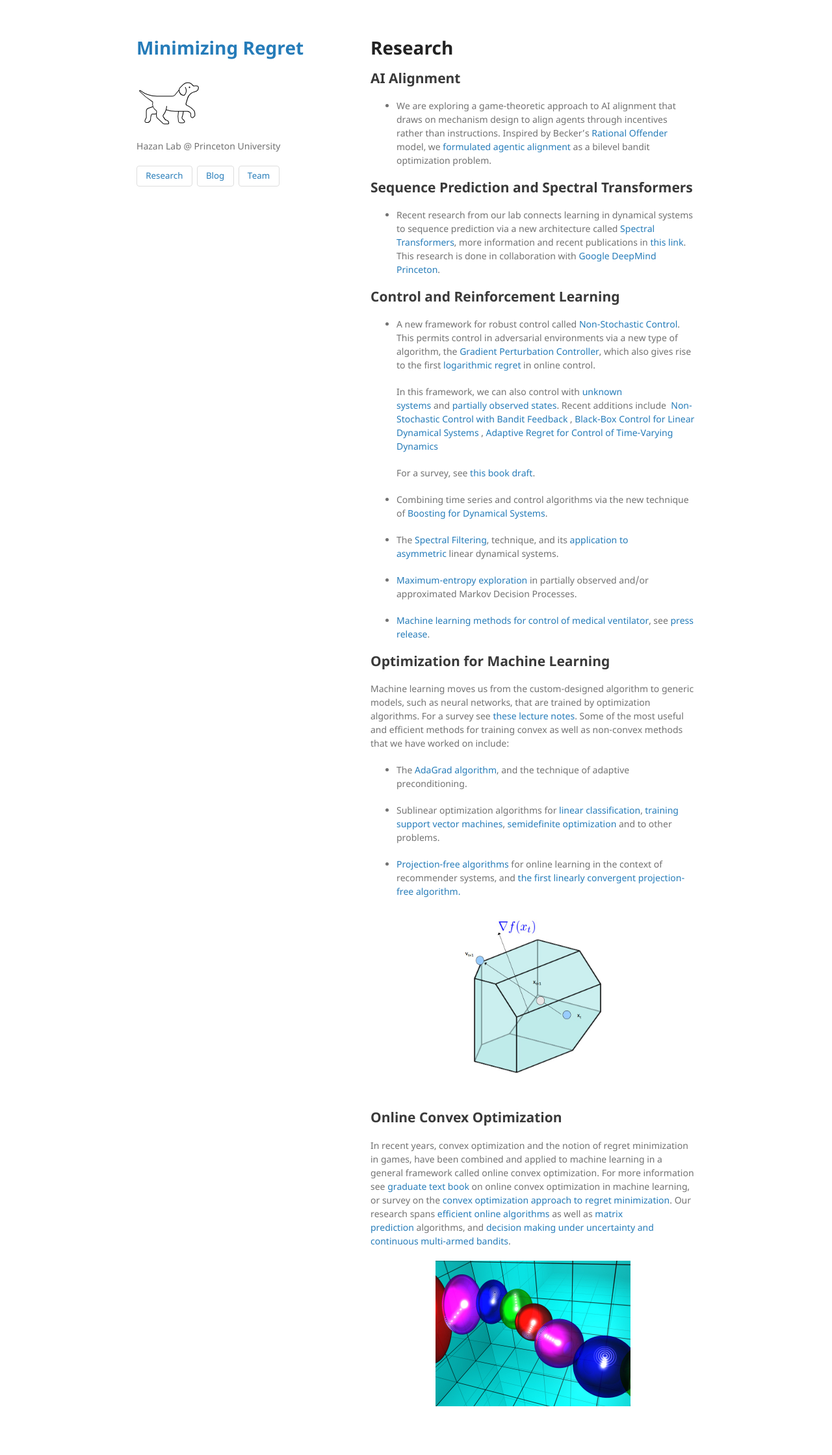
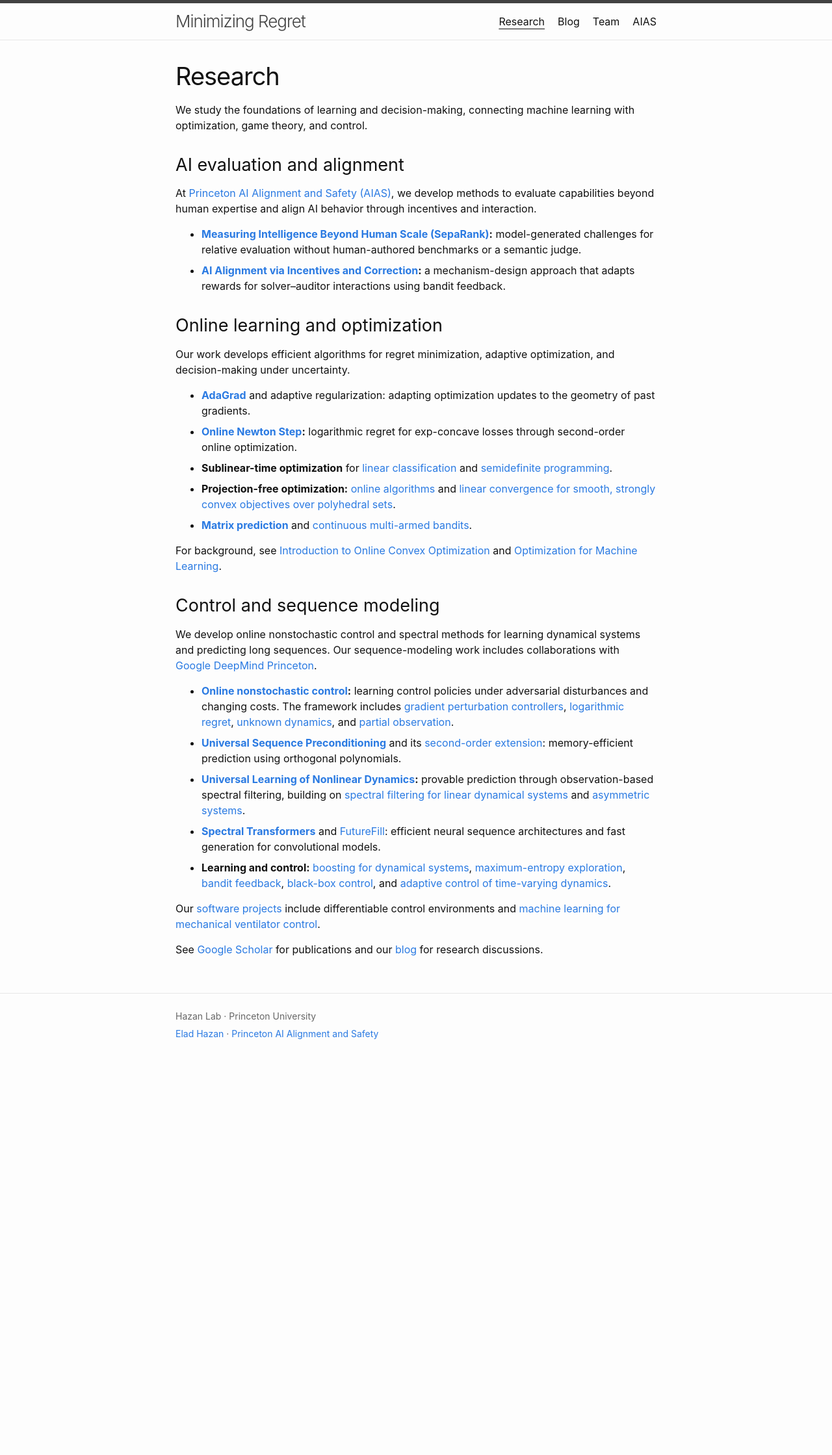
Before and after one commit to MinRegret/minregret.github.io, a Jekyll site: the page built from research/index.md, in a window 1280 px wide. Shown: the whole page at 65% size. Built offline with Jekyll 4.4.1, drawn with Linux system fonts in a browser that asks for light colours; after the commit the page ends 1631 px from its top, so only the background shows below that.

Commit message:
Refresh MinRegret design, research overview, and group photos

```diff
--- a/_config.yml
+++ b/_config.yml
@@ -1,6 +1,7 @@
 title: Minimizing Regret
-logo: /assets/img/deluca.svg
-description: Hazan Lab @ Princeton University
+description: Hazan Lab at Princeton University. Research in machine learning, optimization, control, and AI evaluation and alignment.
+url: "https://www.minregret.com"
+baseurl: ""
 show_downloads: false
 theme: jekyll-theme-minimal
 authors: ["elad"]
--- a/_layouts/default.html
+++ b/_layouts/default.html
@@ -2,39 +2,33 @@
 <html lang="{{ site.lang | default: "en-US" }}">
   <head>
     <meta charset="UTF-8">
-    <meta http-equiv="X-UA-Compatible" content="IE=edge">
     <meta name="viewport" content="width=device-width, initial-scale=1">
-
     {% seo %}
     <link rel="stylesheet" href="{{ "/assets/css/style.css?v=" | append: site.github.build_revision | relative_url }}">
-    <link rel="shortcut icon" href="/assets/img/favicon.ico" type="image/x-icon">
+    <link rel="shortcut icon" href="{{ "/assets/img/favicon.ico" | relative_url }}" type="image/x-icon">
     {% include mathjax.html %}
   </head>
   <body>
-    <div class="wrapper">
-      <header>
-        <h1><a href="{{ "/" | absolute_url }}">{{ site.title | default: site.github.repository_name }}</a></h1>
-
-        {% if site.logo %}
-          <img src="{{site.logo | relative_url}}" alt="Logo" />
-        {% endif %}
-
-        <p>{{ site.description | default: site.github.project_tagline }}</p>
-        <div class="navigation">
-          <span><a href="/research">Research</a></span>
-          <span><a href="/blog">Blog</a></span>
-          <span><a href="/people">Team</a></span>
-        </div>
-      </header>
-      <section>
-
+    <a class="skip-link" href="#main-content">Skip to content</a>
+    <header class="site-header">
+      <div class="wrapper header-inner">
+        <a class="site-title" href="{{ "/" | relative_url }}">{{ site.title }}</a>
+        <nav class="site-nav" aria-label="Primary navigation">
+          <a href="{{ "/research/" | relative_url }}"{% if page.url contains '/research' %} aria-current="page"{% endif %}>Research</a>
+          <a href="{{ "/blog/" | relative_url }}"{% if page.url contains '/blog' or page.layout == 'post' %} aria-current="page"{% endif %}>Blog</a>
+          <a href="{{ "/people/" | relative_url }}"{% if page.url contains '/people' %} aria-current="page"{% endif %}>Team</a>
+          <a href="https://alignment.dais.princeton.edu/">AIAS</a>
+        </nav>
+      </div>
+    </header>
+    <main id="main-content" class="wrapper page-content">
       {{ content }}
-
-      </section>
-      <footer>
-      </footer>
-    </div>
-    <script src="{{ "/assets/js/scale.fix.js" | relative_url }}"></script>
-
+    </main>
+    <footer class="site-footer">
+      <div class="wrapper">
+        <p>Hazan Lab · Princeton University</p>
+        <p><a href="https://www.ehazan.com/">Elad Hazan</a> · <a href="https://alignment.dais.princeton.edu/">Princeton AI Alignment and Safety</a></p>
+      </div>
+    </footer>
   </body>
 </html>
--- a/assets/css/style.scss
+++ b/assets/css/style.scss
@@ -1,29 +1,50 @@
 ---
 ---
 
-@import "jekyll-theme-minimal";
+@import "rouge-github";
 
-.navigation {
-  display: flex;
-  flex-wrap: wrap;
-  gap: 0.5em;
-}
-
-.navigation span a {
-  display: inline-block;
-  padding: 0.4em 1em;
-  border: 1px solid #ddd;
-  border-radius: 4px;
-  text-decoration: none;
-  color: #267CB9;
-  font-size: 0.95em;
-  transition: background-color 0.15s, border-color 0.15s;
-}
-
-.navigation span a:hover {
-  background-color: #267CB9;
-  color: #fff;
-  border-color: #267CB9;
+* { box-sizing: border-box; }
+body { margin: 0; background: #fdfdfd; color: #111; font: 400 16px/1.5 -apple-system, BlinkMacSystemFont, "Segoe UI", "Helvetica Neue", Arial, sans-serif; overflow-wrap: break-word; }
+.wrapper { max-width: 800px; margin: 0 auto; padding: 0 30px; }
+a { color: #2a7ae2; text-decoration: none; }
+a:hover { color: #111; text-decoration: underline; }
+a:focus-visible { outline: 2px solid #2a7ae2; outline-offset: 4px; }
+h1, h2, h3, h4 { font-weight: 400; line-height: 1.25; margin: 0 0 15px; }
+h1 { font-size: 38px; letter-spacing: -1px; }
+h2 { font-size: 27px; margin-top: 32px; }
+h3 { font-size: 21px; margin-top: 24px; }
+p, ul, ol, table, pre, blockquote { margin: 0 0 15px; }
+li + li { margin-top: 8px; }
+img { max-width: 100%; height: auto; vertical-align: middle; }
+.site-header { border-top: 5px solid #424242; border-bottom: 1px solid #e8e8e8; }
+.header-inner { display: flex; justify-content: space-between; align-items: center; flex-wrap: wrap; gap: 0 24px; min-height: 56px; }
+.site-title { font-size: 26px; font-weight: 300; letter-spacing: -1px; color: #424242; line-height: 56px; }
+.site-title:hover { text-decoration: none; }
+.site-nav { display: flex; flex-wrap: wrap; gap: 20px; }
+.site-nav a { color: #111; padding: 8px 0; }
+.site-nav a[aria-current] { text-decoration: underline; text-underline-offset: 5px; }
+.page-content { padding-top: 32px; padding-bottom: 40px; min-height: 60vh; }
+.site-footer { border-top: 1px solid #e8e8e8; padding: 24px 0; color: #666; font-size: 14px; }
+.site-footer p { margin-bottom: 6px; }
+.skip-link { position: absolute; left: -10000px; }
+.skip-link:focus { left: 12px; top: 12px; padding: 10px; background: #fff; z-index: 10; }
+.group-photo { margin: 24px 0 32px; }
+.group-photo img { display: block; width: 100%; }
+.group-photo figcaption { margin-top: 8px; font-size: 14px; color: #666; }
+blockquote { border-left: 4px solid #e8e8e8; padding-left: 15px; color: #666; }
+pre, code { font-family: monospace; font-size: 14px; background: #eef; border: 1px solid #e8e8e8; border-radius: 3px; }
+code { padding: 1px 5px; }
+pre { padding: 10px; overflow-x: auto; }
+pre code { border: 0; padding: 0; }
+table { border-collapse: collapse; width: 100%; }
+th, td { text-align: left; padding: 6px 10px; border-bottom: 1px solid #e8e8e8; }
+hr { border: 0; border-top: 1px solid #e8e8e8; margin: 24px 0; }
+@media (max-width: 600px) {
+  .wrapper { padding-left: 20px; padding-right: 20px; }
+  .header-inner { padding-bottom: 10px; }
+  .site-nav { width: 100%; gap: 24px; }
+  h1 { font-size: 32px; }
+  h2 { font-size: 25px; }
 }
 
 pre {
--- a/research/index.md
+++ b/research/index.md
@@ -5,47 +5,37 @@ title: Research
 
 # Research
 
-## AI Alignment
+We study the foundations of learning and decision-making, connecting machine learning with optimization, game theory, and control.
 
-- We are exploring a game-theoretic approach to AI alignment that draws on mechanism design to align agents through incentives rather than instructions. Inspired by Becker's [Rational Offender](https://www.journals.uchicago.edu/doi/10.1086/259394) model, we [formulated agentic alignment](https://arxiv.org/abs/2605.01643) as a bilevel bandit optimization problem.
+## AI evaluation and alignment
 
-## Sequence Prediction and Spectral Transformers
+At [Princeton AI Alignment and Safety (AIAS)](https://alignment.dais.princeton.edu/), we develop methods to evaluate capabilities beyond human expertise and align AI behavior through incentives and interaction.
 
-- Recent research from our lab connects learning in dynamical systems to sequence prediction via a new architecture called [Spectral Transformers](https://sites.google.com/view/gbrainprinceton/projects/spectral-transformers), more information and recent publications in [this link](https://sites.google.com/view/gbrainprinceton/projects/spectral-transformers). This research is done in collaboration with [Google DeepMind Princeton](https://sites.google.com/view/gbrainprinceton/home).
+- **[Measuring Intelligence Beyond Human Scale (SepaRank)](https://arxiv.org/abs/2607.07040):** model-generated challenges for relative evaluation without human-authored benchmarks or a semantic judge.
+- **[AI Alignment via Incentives and Correction](https://arxiv.org/abs/2605.01643):** a mechanism-design approach that adapts rewards for solver–auditor interactions using bandit feedback.
 
-## Control and Reinforcement Learning
+## Online learning and optimization
 
-- A new framework for robust control called [Non-Stochastic Control](https://arxiv.org/abs/2211.09619). This permits control in adversarial environments via a new type of algorithm, the [Gradient Perturbation Controller](https://arxiv.org/abs/1902.08721), which also gives rise to the first [logarithmic regret](https://arxiv.org/abs/1909.05062) in online control.
+Our work develops efficient algorithms for regret minimization, adaptive optimization, and decision-making under uncertainty.
 
-  In this framework, we can also control with [unknown systems](https://arxiv.org/abs/1911.12178) and [partially observed states](https://arxiv.org/abs/2001.09254).
-  Recent additions include  [Non-Stochastic Control with Bandit Feedback](https://arxiv.org/pdf/2008.05523) , [Black-Box Control for Linear Dynamical Systems](https://arxiv.org/pdf/2007.06650) , [Adaptive Regret for Control of Time-Varying Dynamics](https://arxiv.org/pdf/2007.04393)
+- **[AdaGrad](https://jmlr.org/papers/v12/duchi11a.html)** and adaptive regularization: adapting optimization updates to the geometry of past gradients.
+- **[Online Newton Step](https://link.springer.com/article/10.1007/s10994-007-5016-8):** logarithmic regret for exp-concave losses through second-order online optimization.
+- **Sublinear-time optimization** for [linear classification](https://arxiv.org/abs/1010.4408) and [semidefinite programming](https://arxiv.org/abs/1208.5211).
+- **Projection-free optimization:** [online algorithms](https://arxiv.org/abs/1206.4657) and [linear convergence for smooth, strongly convex objectives over polyhedral sets](https://arxiv.org/abs/1301.4666).
+- **[Matrix prediction](https://arxiv.org/abs/1204.0136)** and [continuous multi-armed bandits](https://ieeexplore.ieee.org/document/6191328).
 
-  For a survey, see [this book draft](https://arxiv.org/abs/2211.09619).
+For background, see [Introduction to Online Convex Optimization](https://sites.google.com/view/intro-oco/) and [Optimization for Machine Learning](https://arxiv.org/abs/1909.03550).
 
-- Combining time series and control algorithms via the new technique of [Boosting for Dynamical Systems](https://arxiv.org/abs/1906.08720).
+## Control and sequence modeling
 
-- The [Spectral Filtering](https://arxiv.org/abs/1711.00946), technique, and its [application to asymmetric](https://arxiv.org/abs/1802.03981) linear dynamical systems.
+We develop online nonstochastic control and spectral methods for learning dynamical systems and predicting long sequences. Our sequence-modeling work includes collaborations with [Google DeepMind Princeton](https://sites.google.com/view/gbrainprinceton/home).
 
-- [Maximum-entropy exploration](https://arxiv.org/abs/1812.02690) in partially observed and/or approximated Markov Decision Processes.
+- **[Online nonstochastic control](https://arxiv.org/abs/2211.09619):** learning control policies under adversarial disturbances and changing costs. The framework includes [gradient perturbation controllers](https://arxiv.org/abs/1902.08721), [logarithmic regret](https://arxiv.org/abs/1909.05062), [unknown dynamics](https://arxiv.org/abs/1911.12178), and [partial observation](https://arxiv.org/abs/2001.09254).
+- **[Universal Sequence Preconditioning](https://arxiv.org/abs/2502.06545)** and its [second-order extension](https://arxiv.org/abs/2605.08390): memory-efficient prediction using orthogonal polynomials.
+- **[Universal Learning of Nonlinear Dynamics](https://arxiv.org/abs/2508.11990):** provable prediction through observation-based spectral filtering, building on [spectral filtering for linear dynamical systems](https://arxiv.org/abs/1711.00946) and [asymmetric systems](https://arxiv.org/abs/1802.03981).
+- **[Spectral Transformers](https://sites.google.com/view/gbrainprinceton/projects/spectral-transformers)** and [FutureFill](https://arxiv.org/abs/2410.03766): efficient neural sequence architectures and fast generation for convolutional models.
+- **Learning and control:** [boosting for dynamical systems](https://arxiv.org/abs/1906.08720), [maximum-entropy exploration](https://arxiv.org/abs/1812.02690), [bandit feedback](https://arxiv.org/abs/2008.05523), [black-box control](https://arxiv.org/abs/2007.06650), and [adaptive control of time-varying dynamics](https://arxiv.org/abs/2007.04393).
 
-- [Machine learning methods for control of medical ventilator](https://arxiv.org/abs/2102.06779), see [press release](https://www.cs.princeton.edu/news/engineering-and-artificial-intelligence-combine-safeguard-patients%E2%80%99-lives).
+Our [software projects](/projects/) include differentiable control environments and [machine learning for mechanical ventilator control](https://arxiv.org/abs/2102.06779).
 
-## Optimization for Machine Learning
-
-Machine learning moves us from the custom-designed algorithm to generic models, such as neural networks, that are trained by optimization algorithms. For a survey see [these lecture notes](https://arxiv.org/abs/1909.03550). Some of the most useful and efficient methods for training convex as well as non-convex methods that we have worked on include:
-
-- The [AdaGrad algorithm](http://www.jmlr.org/papers/volume12/duchi11a/duchi11a.pdf), and the technique of adaptive preconditioning.
-
-- Sublinear optimization algorithms for [linear classification](https://arxiv.org/abs/1010.4408), [training support vector machines](http://papers.nips.cc/paper/4359-beating-sgd-learning-svms-in-sublinear-time), [semidefinite optimization](http://arxiv.org/abs/1208.5211) and to other problems.
-
-- [Projection-free algorithms](https://arxiv.org/abs/1206.4657) for online learning in the context of recommender systems, and [the first linearly convergent projection-free algorithm.](http://arxiv.org/abs/1301.4666)
-
-{% assign image = "projection-free.jpg" %}
-{% include center-image.html %}
-
-## Online Convex Optimization
-
-In recent years, convex optimization and the notion of regret minimization in games, have been combined and applied to machine learning in a general framework called online convex optimization. For more information see [graduate text book](http://ocobook.cs.princeton.edu/) on online convex optimization in machine learning, or survey on the [convex optimization approach to regret minimization](https://pdfs.semanticscholar.org/cea0/1bd3c778418117f447417f7c457eac94f992.pdf). Our research spans [efficient online algorithms](https://dl.acm.org/citation.cfm?id=1296051) as well as [matrix prediction](https://arxiv.org/abs/1204.0136) algorithms, and [decision making under uncertainty and continuous multi-armed bandits](https://ieeexplore.ieee.org/document/6191328?arnumber=6191328).
-
-{% assign image = "cover.jpg" %}
-{% include center-image.html %}
+See [Google Scholar](https://scholar.google.com/citations?user=LnhCGNMAAAAJ&hl=en&view_op=list_works&sortby=pubdate) for publications and our [blog](/blog/) for research discussions.
```
Also changed, not shown: index.md (+26 -7 lines), assets/img/princeton-superalignment-group.jpg (added).
